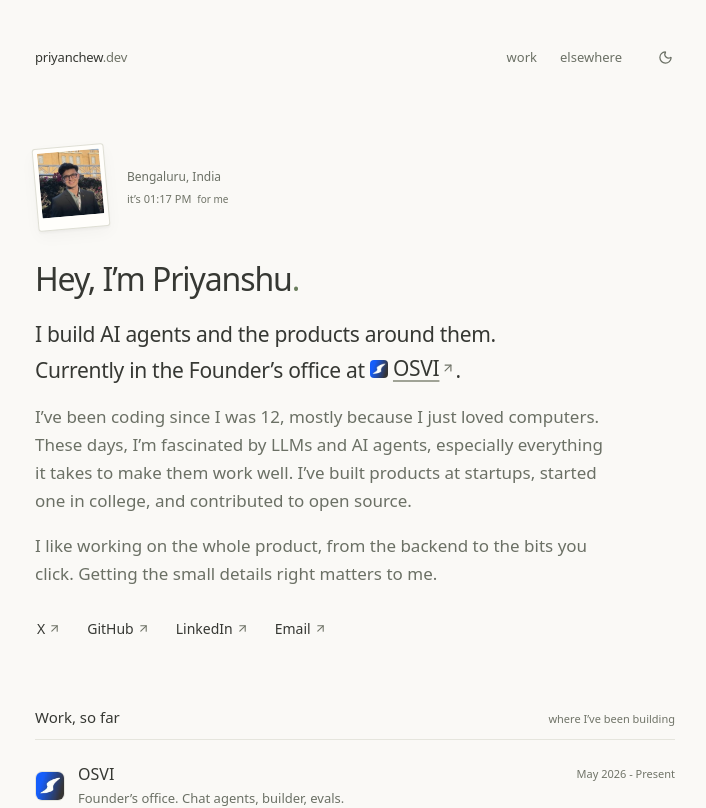
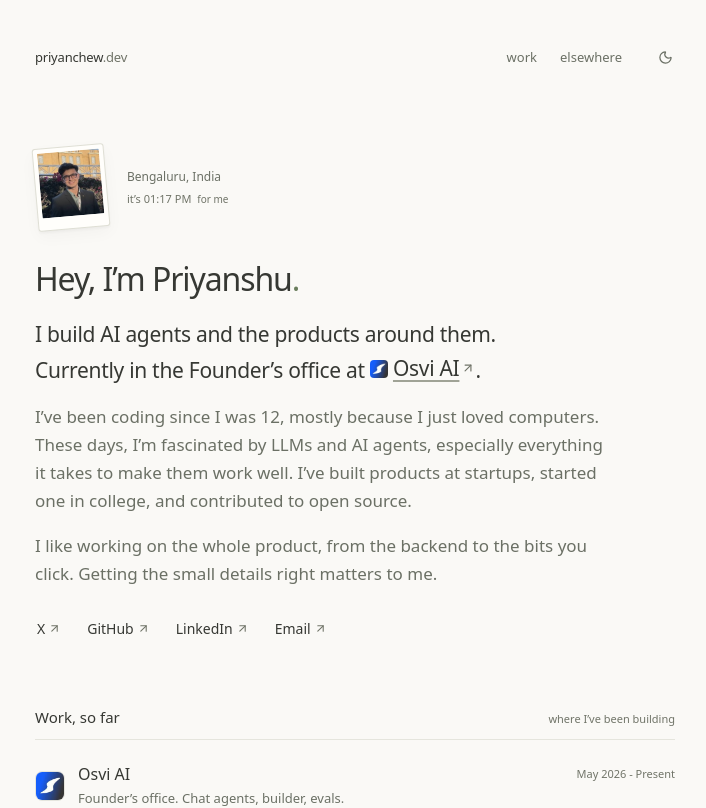
Before and after one commit to Priyanchew/portfolio, a Next.js app: page / in a window 1280 px wide. Shown: the top 808 px of the page, without its empty margins (285-991 px from the left). Built offline with nearby package versions, Linux system fonts and the light colour scheme.

Commit message:
Use Osvi AI branding throughout the portfolio

```diff
--- a/public/docs/osvi/chat_agent_v1.html
+++ b/public/docs/osvi/chat_agent_v1.html
@@ -3,7 +3,7 @@
 <head>
 <meta charset="utf-8" />
 <meta name="viewport" content="width=device-width,initial-scale=1" />
-<title>OSVI Chat Agent v1 — Final Spec, Schema &amp; Implementation Plan (2026-05-09)</title>
+<title>Osvi AI Chat Agent v1 — Final Spec, Schema &amp; Implementation Plan (2026-05-09)</title>
 <link rel="preconnect" href="https://fonts.googleapis.com">
 <link rel="preconnect" href="https://fonts.gstatic.com" crossorigin>
 <link href="https://fonts.googleapis.com/css2?family=Instrument+Serif:ital@0;1&family=JetBrains+Mono:wght@400;500;600&family=Inter:wght@400;500;600&display=swap" rel="stylesheet">
@@ -617,7 +617,7 @@
 <!-- ============ TOP NAV ============ -->
 <nav class="topnav">
   <div class="topnav-inner">
-    <div class="brand"><span class="dot"></span>OSVI · Chat Agent v1 · Final (rev 3) · 2026-05-09</div>
+    <div class="brand"><span class="dot"></span>Osvi AI · Chat Agent v1 · Final (rev 3) · 2026-05-09</div>
     <ul class="nav-items">
       <li><a href="#brief" class="active">Brief</a></li>
       <li><a href="#architecture">Architecture</a></li>
--- a/scripts/protect-osvi-docs.mjs
+++ b/scripts/protect-osvi-docs.mjs
@@ -67,7 +67,7 @@
 <meta charset="utf-8">
 <meta name="viewport" content="width=device-width,initial-scale=1">
 <meta name="robots" content="noindex,nofollow">
-<title>Private OSVI Document</title>
+<title>Private Osvi AI Document</title>
 <style>
   :root { color-scheme: dark light; font-family: Inter, ui-sans-serif, system-ui, -apple-system, BlinkMacSystemFont, "Segoe UI", sans-serif; }
   body { margin: 0; min-height: 100vh; display: grid; place-items: center; background: #0a0a0a; color: #fafafa; }
@@ -84,7 +84,7 @@
 </head>
 <body>
 <main id="gate">
-  <h1>Private OSVI Document</h1>
+  <h1>Private Osvi AI Document</h1>
   <p>${safeTitle}</p>
   <form id="form">
     <input id="key" type="password" placeholder="Access key" autocomplete="off" autofocus>
@@ -170,4 +170,4 @@
   fs.writeFileSync(path.join(outDir, file), protectedPage({ title, payload }));
 }
 
-console.log(`Protected ${files.length} OSVI doc${files.length === 1 ? "" : "s"}.`);
+console.log(`Protected ${files.length} Osvi doc${files.length === 1 ? "" : "s"}.`);
--- a/src/app/docs/docs-client.tsx
+++ b/src/app/docs/docs-client.tsx
@@ -87,10 +87,10 @@
                 <Lock className="size-4 mt-0.5 text-muted-foreground shrink-0" />
                 <div className="flex flex-col gap-1 min-w-0 flex-1">
                   <span className="font-medium group-hover:text-foreground transition-colors">
-                    OSVI
+                    Osvi AI
                   </span>
                   <span className="text-xs text-muted-foreground">
-                    Internal docs and write-ups from my work at OSVI.
+                    Internal docs and write-ups from my work at Osvi.
                   </span>
                 </div>
                 <ChevronRight className="size-4 mt-0.5 text-muted-foreground opacity-0 -translate-x-1 transition-[opacity,transform] duration-200 group-hover:opacity-100 group-hover:translate-x-0 shrink-0" />
--- a/src/app/docs/osvi/osvi-client.tsx
+++ b/src/app/docs/osvi/osvi-client.tsx
@@ -154,7 +154,7 @@
         </Link>
         <div className="flex items-start justify-between mb-2 gap-4">
           <h1 className="text-2xl font-semibold tracking-tight">
-            OSVI{" "}
+            Osvi AI{" "}
             <span className="ml-1 bg-card border border-border rounded-md px-2 py-1 text-muted-foreground text-sm">
               {docs.length} {docs.length === 1 ? "doc" : "docs"}
             </span>
@@ -169,7 +169,7 @@
           </button>
         </div>
         <p className="text-sm text-muted-foreground mb-8">
-          Internal docs and write-ups from my work at OSVI.
+          Internal docs and write-ups from my work at Osvi.
         </p>
       </BlurFade>
 
@@ -177,7 +177,7 @@
         <div className="flex flex-col gap-2">
           {docs.length === 0 && (
             <p className="text-sm text-muted-foreground border border-dashed border-border rounded-xl p-6 text-center">
-              No OSVI docs are available yet.
+              No Osvi docs are available yet.
             </p>
           )}
           {docs.map((doc) => (
--- a/src/app/docs/osvi/page.tsx
+++ b/src/app/docs/osvi/page.tsx
@@ -3,7 +3,7 @@
 import OsviClient from "./osvi-client";
 
 export const metadata: Metadata = {
-  title: "OSVI private docs",
+  title: "Osvi AI private docs",
   description: "Private docs.",
   robots: { index: false, follow: false },
 };
--- a/src/components/portfolio/home.tsx
+++ b/src/components/portfolio/home.tsx
@@ -51,7 +51,7 @@
           <div className="location-note">{site.location}<LocalTime /></div>
         </motion.div>
         <motion.h1 id="intro-heading" {...introMotion(.03)}>Hey, I’m {site.firstName}<span className="name-dot">.</span></motion.h1>
-        <motion.p className="intro-lead" {...introMotion(.06)}>{site.tagline}<br className="desktop-break" /> Currently in the Founder’s office at <a href="https://osvi.ai" className="inline-company"><Image src={withBasePath("/logos/osvi-logo.jpg")} width={18} height={18} alt="" /> OSVI <ArrowUpRight size={14} aria-hidden /></a>.</motion.p>
+        <motion.p className="intro-lead" {...introMotion(.06)}>{site.tagline}<br className="desktop-break" /> Currently in the Founder’s office at <a href="https://osvi.ai" className="inline-company"><Image src={withBasePath("/logos/osvi-logo.jpg")} width={18} height={18} alt="" /> Osvi AI <ArrowUpRight size={14} aria-hidden /></a>.</motion.p>
         <motion.p className="intro-context" {...introMotion(.09)}>I’ve been coding since I was 12, mostly because I just loved computers. These days, I’m fascinated by LLMs and AI agents, especially everything it takes to make them work well. I’ve built products at startups, started one in college, and contributed to open source.</motion.p>
         <motion.p className="intro-context" {...introMotion(.12)}>I like working on the whole product, from the backend to the bits you click. Getting the small details right matters to me.</motion.p>
         <motion.div className="intro-links" {...introMotion(.15)}>
@@ -90,7 +90,7 @@
               <div className="story-note-content">
                 <p>I started coding at 12 because I loved computers. Years later, a friend and I emailed Sam Altman asking for GPT-3 access. We got it, and I’ve been hooked on LLMs ever since.</p>
                 <p>Carbon Crunch got me thinking about starting a company. I built their early core product and watched how much the founders cared about the problem they were solving. I wanted to try that myself.</p>
-                <p>I started Orydle in college. It didn’t work out, and moving to Bengaluru changed how I thought about startups. After that, I became a core contributor to Agent Orchestrator and joined OSVI. I still contribute to AO, even when it isn’t through code.</p>
+                <p>I started Orydle in college. It didn’t work out, and moving to Bengaluru changed how I thought about startups. After that, I became a core contributor to Agent Orchestrator and joined Osvi. I still contribute to AO, even when it isn’t through code.</p>
                 <p className="education-note">Computer & Communication Engineering<br />Manipal University Jaipur · 2022 - 2026</p>
               </div>
             </motion.div>}
--- a/src/components/portfolio/projects.tsx
+++ b/src/components/portfolio/projects.tsx
@@ -17,7 +17,7 @@
 
   return <section className="projects-section" id="projects" aria-labelledby="projects-heading">
     <motion.div className="section-heading" {...reveal(revealStart)}><h2 id="projects-heading">The side projects</h2><span>the ones waiting their turn</span></motion.div>
-    <motion.p className="projects-intro" {...reveal(revealStart + .03)}>I went all-in on Orydle, then OSVI.<br /><span>My side projects are still waiting for their turn.</span></motion.p>
+    <motion.p className="projects-intro" {...reveal(revealStart + .03)}>I went all-in on Orydle, then Osvi.<br /><span>My side projects are still waiting for their turn.</span></motion.p>
     <div className="project-folders">
       {projectFolders.map((folder, index) => <motion.button type="button" key={folder.id} className={`project-folder folder-${folder.id} ${selected === folder.id ? "folder-open" : ""}`} aria-expanded={selected === folder.id} aria-controls={`project-panel-${folder.id}`} onClick={() => setSelected(selected === folder.id ? null : folder.id)} {...reveal(revealStart + .06 + index * .03)}>
         <span className="folder-back" aria-hidden="true" />
@@ -35,7 +35,7 @@
           <ol className="project-index">
             {current.items.map((project, i) => <li key={project.name}><span className="project-number">{String(i + 1).padStart(2, "0")}</span><div><h4>{project.name}</h4><p>{project.description}</p></div></li>)}
           </ol>
-          <div className="project-panel-footer"><p>{current.footnote}</p>{current.href && <a href={current.href} target="_blank" rel="noreferrer">Explore OSVI <ArrowUpRight size={13} aria-hidden /></a>}</div>
+          <div className="project-panel-footer"><p>{current.footnote}</p>{current.href && <a href={current.href} target="_blank" rel="noreferrer">Explore Osvi <ArrowUpRight size={13} aria-hidden /></a>}</div>
         </div>
       </motion.div>}
     </AnimatePresence>
--- a/src/data/portfolio.ts
+++ b/src/data/portfolio.ts
@@ -5,7 +5,7 @@
   handle: "priyanchew",
   url: "https://www.priyanchew.dev",
   title: "Priyanshu Choudhary | AI Agents & Product Engineering",
-  description: "I’m Priyanshu (priyanchew), a software engineer in Bengaluru. I build AI agents at OSVI, contribute to Agent Orchestrator, and previously started Orydle AI.",
+  description: "I’m Priyanshu (priyanchew), a software engineer in Bengaluru. I build AI agents at Osvi AI, contribute to Agent Orchestrator, and previously started Orydle AI.",
   tagline: "I build AI agents and the products around them.",
   location: "Bengaluru, India",
   avatar: "/priyanshu.jpg",
@@ -21,10 +21,10 @@
 
 export const work = [
   {
-    id: "osvi", name: "OSVI", role: "Founder’s office", period: "May 2026 - Present", logo: "/logos/osvi-logo.jpg",
+    id: "osvi", name: "Osvi AI", role: "Founder’s office", period: "May 2026 - Present", logo: "/logos/osvi-logo.jpg",
     line: "Founder’s office. Chat agents, builder, evals.",
-    paragraphs: ["In the Founder’s office at OSVI, I’ve been building Chat Agents, Conductor (our AI Agent Builder), and Agent Evals and simulations.", "For Chat Agents, I’ve shipped new capabilities, helped it handle a lot more usage, and made it faster. I’ve also worked on tool libraries, MCP integrations, account and user lifecycle handling, and reliability across the product.", "There’s still plenty to do."],
-    tags: "Chat Agents / Conductor / Evals / MCP", url: "https://osvi.ai", link: "Explore OSVI",
+    paragraphs: ["In the Founder’s office at Osvi, I’ve been building Chat Agents, Conductor (our AI Agent Builder), and Agent Evals and simulations.", "For Chat Agents, I’ve shipped new capabilities, helped it handle a lot more usage, and made it faster. I’ve also worked on tool libraries, MCP integrations, account and user lifecycle handling, and reliability across the product.", "There’s still plenty to do."],
+    tags: "Chat Agents / Conductor / Evals / MCP", url: "https://osvi.ai", link: "Explore Osvi",
   },
   {
     id: "ao", name: "Agent Orchestrator", role: "Core contributor · Open source", period: "Mar 2026 - Present", logo: "/logos/agent-orchestrator.svg",
@@ -35,7 +35,7 @@
   {
     id: "orydle", name: "Orydle AI", role: "Founder & engineer", period: "Aug 2025 - Apr 2026", logo: "/logos/orydle-brandmark.png",
     line: "My first startup. Built while I was in college.",
-    paragraphs: ["I started Orydle in college when LLMs made the ideas I had feel doable. I built Krum to coordinate coding agents with GitHub, CI/CD, and cloud infrastructure. A lot of the work was figuring out how to split up tasks, recover from failures, and keep agents working with the same context.", "The startup didn’t work out. Moving from college to Bengaluru changed how I thought about startups. After Orydle, I got involved in open source and joined OSVI."],
+    paragraphs: ["I started Orydle in college when LLMs made the ideas I had feel doable. I built Krum to coordinate coding agents with GitHub, CI/CD, and cloud infrastructure. A lot of the work was figuring out how to split up tasks, recover from failures, and keep agents working with the same context.", "The startup didn’t work out. Moving from college to Bengaluru changed how I thought about startups. After Orydle, I got involved in open source and joined Osvi."],
     tags: "AI agents / Developer tools / Product development",
   },
   {
@@ -65,7 +65,7 @@
     footnote: "Orydle didn’t work out, but I learned a lot building it.",
   },
   {
-    id: "osvi", name: "OSVI", subtitle: "what I’m building now", status: "in progress", description: "I work in the Founder’s office. Here’s some of what I’ve built and worked on so far.",
+    id: "osvi", name: "Osvi", subtitle: "what I’m building now", status: "in progress", description: "I work in the Founder’s office. Here’s some of what I’ve built and worked on so far.",
     items: osviProjects, footnote: "Not done yet.", href: "https://osvi.ai",
   },
 ];
--- a/src/lib/structured-data.ts
+++ b/src/lib/structured-data.ts
@@ -20,7 +20,7 @@
     image: `${site.url}${withBasePath(site.avatar)}`,
     description: site.tagline,
     jobTitle: "Founder’s office",
-    worksFor: { "@type": "Organization", name: "OSVI", url: "https://osvi.ai/" },
+    worksFor: { "@type": "Organization", name: "Osvi AI", url: "https://osvi.ai/" },
     homeLocation: { "@type": "Place", name: site.location },
     knowsAbout: ["AI agents", "Large language models", "Product engineering", "Developer tools"],
     sameAs: site.links.filter(link => link.href.startsWith("https:")).map(link => link.href),
```
Also changed, not shown: 2 other files (tests, documents, lock files or other folders).
